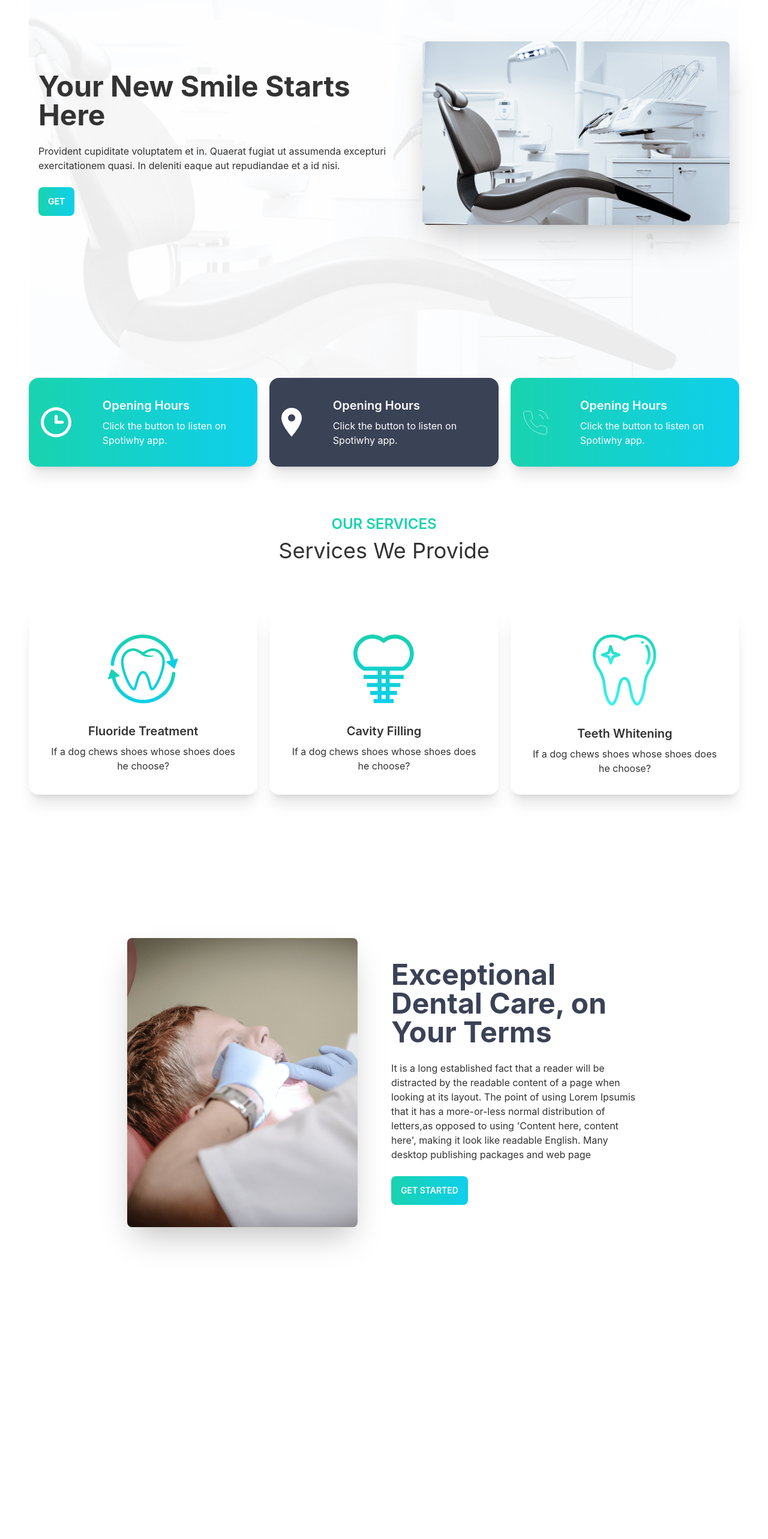
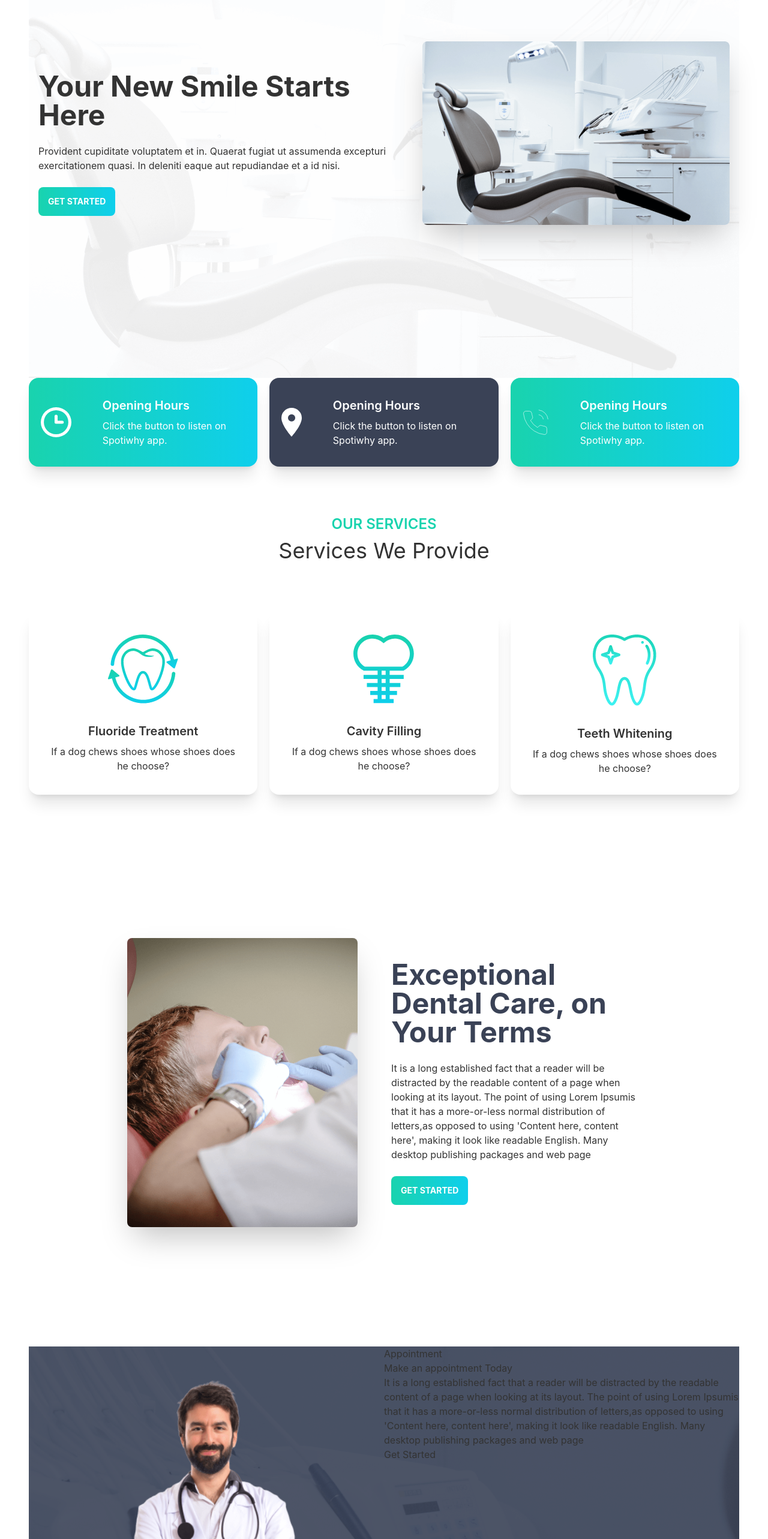
Before and after one commit to ParvesPR/Doctor-s-Portal, a React (Create React App) app: page / in a window 1280 px wide. Shown: the part 234-2800 px from the top of the page at 60% size. Before the commit the page ends 2479 px from the top, so only its background shows below. Built offline with nearby package versions, Linux system fonts and the light colour scheme.

Commit message:
home page appointment added

```diff
--- a/src/page/Home/Banner/Banner.js
+++ b/src/page/Home/Banner/Banner.js
@@ -10,7 +10,7 @@ const Banner = () => {
                 <div>
                     <h1 class="text-5xl font-bold mt-5">Your New Smile Starts Here</h1>
                     <p class="py-6">Provident cupiditate voluptatem et in. Quaerat fugiat ut assumenda excepturi exercitationem quasi. In deleniti eaque aut repudiandae et a id nisi.</p>
-                    <Button>Get</Button>
+                    <Button>Get Started</Button>
                 </div>
             </div>
         </div>
--- a/src/page/Home/Home.js
+++ b/src/page/Home/Home.js
@@ -1,5 +1,6 @@
 import React from 'react';
 import Banner from './Banner/Banner';
+import HomeAppointment from './HomeAppointment/HomeAppointment';
 import Info from './Info/Info';
 import ServiceInfo from './Services/ServiceInfo/ServiceInfo';
 import Services from './Services/Services';
@@ -11,6 +12,7 @@ const Home = () => {
             <Info></Info>
             <Services></Services>
             <ServiceInfo></ServiceInfo>
+            <HomeAppointment></HomeAppointment>
         </div>
     );
 };
--- a/src/page/Home/HomeAppointment/HomeAppointment.js
+++ b/src/page/Home/HomeAppointment/HomeAppointment.js
@@ -1,17 +1,19 @@
 import React from 'react';
 import appointment from '../../../assets/images/appointment.png'
+import doctor from '../../../assets/images/doctor.png'
 
 const HomeAppointment = () => {
     return (
-        <section>
-            <div>
-                <img src={appointment} alt="" />
+        <section className='flex'
+        style={{background: `url(${appointment})`} }>
+            <div className='flex-1 justify-center items-center'>
+                <img src={doctor} alt="" />
             </div>
-            <div>
-                <h4>Appoinment</h4>
+            <div className='flex-1'>
+                <h4>Appointment</h4>
                 <h3>Make an appointment Today</h3>
                 <p>It is a long established fact that a reader will be distracted by the readable content of a page when looking at its layout. The point of using Lorem Ipsumis that it has a more-or-less normal distribution of letters,as opposed to using 'Content here, content here', making it look like readable English. Many desktop publishing packages and web page</p>
-                <button></button>
+                <button>Get Started</button>
             </div>
         </section>
     );
--- a/src/page/Home/Services/ServiceInfo/ServiceInfo.js
+++ b/src/page/Home/Services/ServiceInfo/ServiceInfo.js
@@ -1,5 +1,6 @@
 import React from 'react';
 import image from '../../../../assets/images/treatment.png';
+import Button from '../../../Shared/Button/Button';
 
 const ServiceInfo = () => {
     return (
@@ -9,7 +10,7 @@ const ServiceInfo = () => {
                 <div className='ml-10'>
                     <h1 class="text-5xl font-bold text-accent">Exceptional Dental Care, on Your Terms</h1>
                     <p class="py-6">It is a long established fact that a reader will be distracted by the readable content of a page when looking at its layout. The point of using Lorem Ipsumis that it has a more-or-less normal distribution of letters,as opposed to using 'Content here, content here', making it look like readable English. Many desktop publishing packages and web page</p>
-                    <button class="btn btn-primary bg-gradient-to-r from-secondary to-primary text-white border-none">Get Started</button>
+                    <Button>Get Started</Button>
                 </div>
             </div>
         </div>
```
